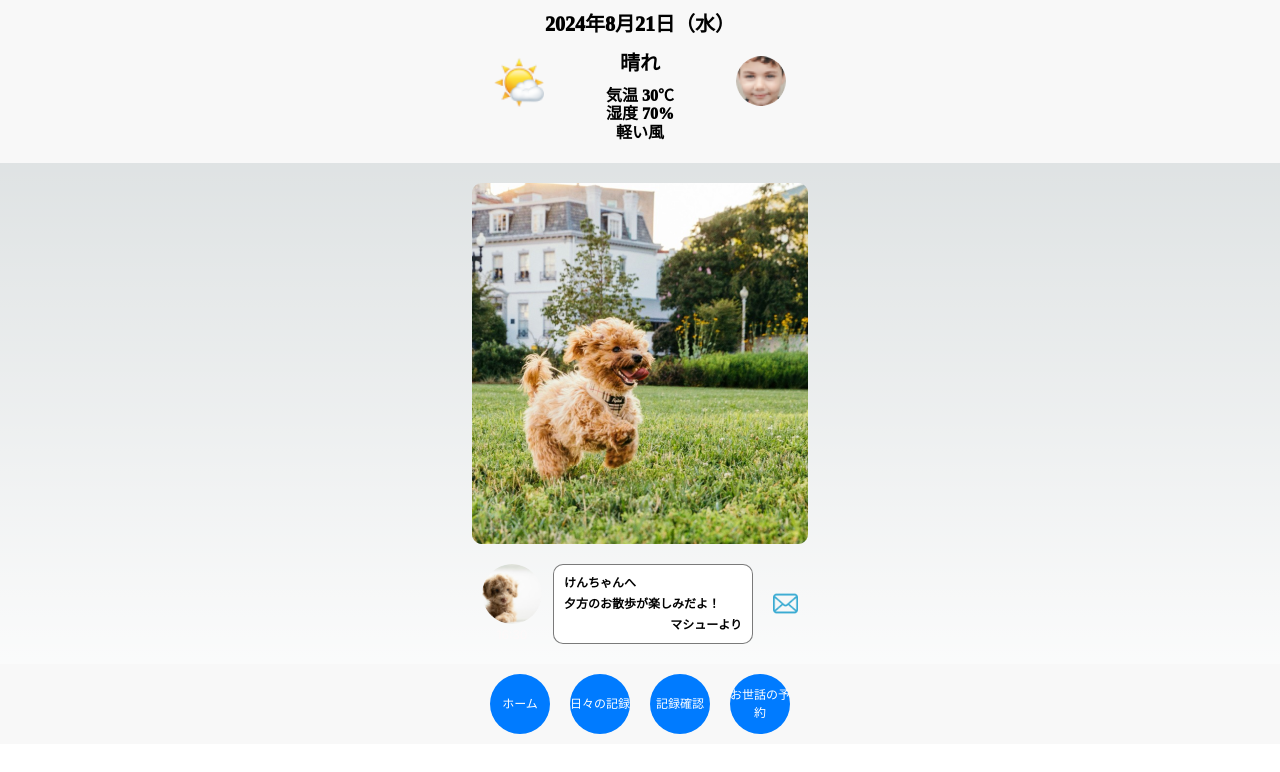
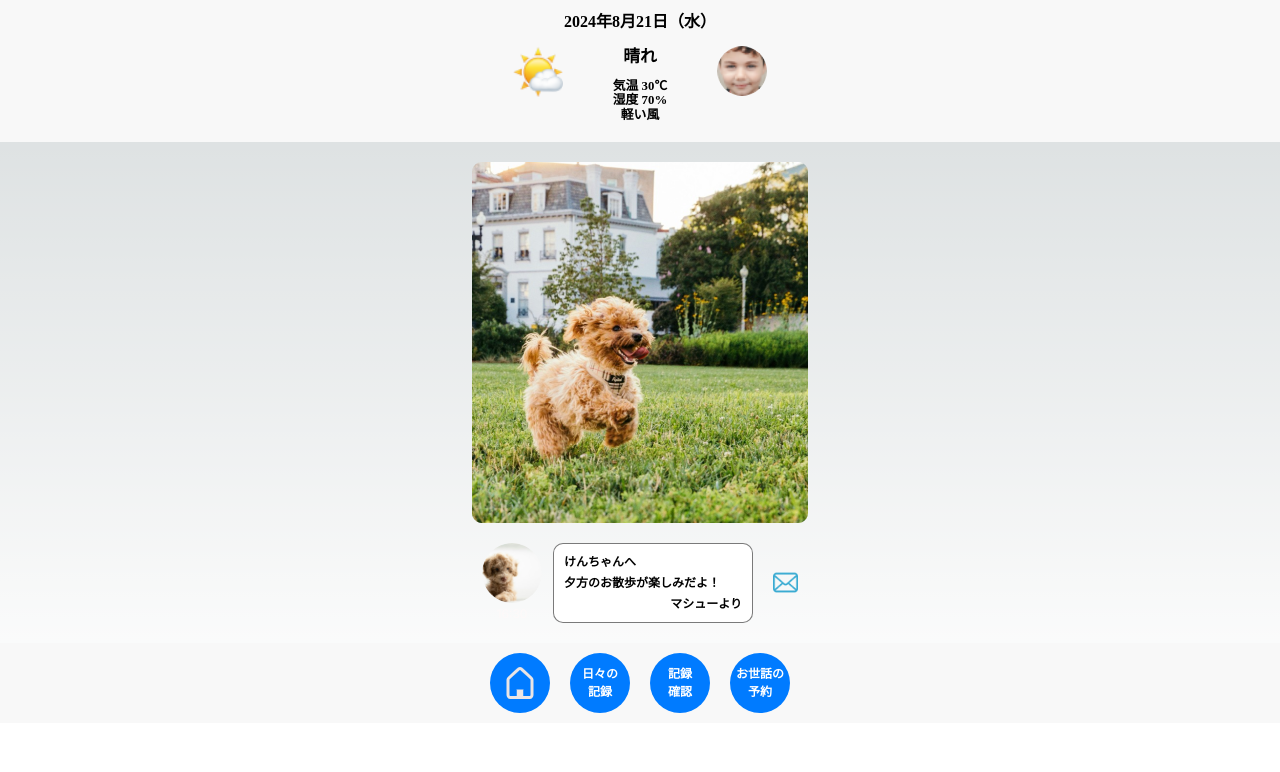
Before and after one commit to jasminetech0/Tech0DodWalkAPP, a Next.js app in the folder app_wonderful_partners/frontend/: page /top in a window 1280 px wide. Shown: the top 772 px of the page. Built offline with nearby package versions, Linux system fonts and the light colour scheme.

Commit message:
TOPページのフッダーを調整しました：ホームだけアイコンに／文字の太字と折り返し

```diff
--- a/app_wonderful_partners/frontend/src/app/components/Footer.js
+++ b/app_wonderful_partners/frontend/src/app/components/Footer.js
@@ -7,10 +7,16 @@ const Footer = () => {
   return (
     <footer>
       <div className={styles['footer-buttons']}>
-        <button className={styles['footer-button']}>ホーム</button>
-        <button className={styles['footer-button']}>日々の記録</button>
-        <button className={styles['footer-button']}>記録確認</button>
-        <button className={styles['footer-button']}>お世話の予約</button>
+        <button className={styles['footer-button']}>
+          <img
+            src="/home-button.png"
+            alt="ホーム"
+            className={styles['footer-icon']}
+          />
+        </button>
+        <button className={styles['footer-button']}>日々の<br />記録</button>
+        <button className={styles['footer-button']}>記録<br />確認</button>
+        <button className={styles['footer-button']}>お世話の<br />予約</button>
       </div>
     </footer>
   );
--- a/app_wonderful_partners/frontend/src/app/components/Footer.module.css
+++ b/app_wonderful_partners/frontend/src/app/components/Footer.module.css
@@ -7,6 +7,8 @@
   }
 
   .footer-button {
+    font-family: 'Roboto', sans-serif; /* Robotoフォントを適用 */
+    font-size: 1rem; /* フォントサイズを設定 */
     width: 60px;
     height: 60px;
     border-radius: 50%;
@@ -18,6 +20,10 @@
     justify-content: center;
     font-size: 12px;
     cursor: pointer;
+    text-align: center; /* テキストを中央に揃える */
+    white-space: normal; /* テキストを折り返す */
+    word-break: break-word; /* 単語を途中で改行 */
+    font-weight: bold; /* 太文字にする */
   }
 
   .footer-button:hover {
--- a/app_wonderful_partners/frontend/src/app/components/Header.module.css
+++ b/app_wonderful_partners/frontend/src/app/components/Header.module.css
@@ -7,7 +7,7 @@
   align-items: center; /* 子要素を垂直方向に中央揃え */
   padding: 1%; /* 上下左右に余白を追加 */
   background-color: #f8f8f8; /* 背景色を設定（任意） */
-  font: 1000 1.0rem/1rem Roboto Flex; /* Figmaより */
+  font: 700 0.8rem/1rem Roboto Flex; /* Figmaより */
   text-align: center; /* 文字を中央揃え */
   line-height: 1.15; /* 全体の行間を広げる */
 }
@@ -23,12 +23,12 @@
 
 /* 1行目のテキストスタイル */
 .firstLine {
-  font-size: 1.25rem; /* 文字サイズを大きく */
+  font-size: 1.0rem; /* 文字サイズを大きく */
 }
 
 /* 2行目のスタイル（1行目と2行目の間を広げる） */
 .secondLine {
-  font-size: 1.25rem; /* 文字サイズを大きく */
+  font-size: 1.05rem; /* 文字サイズを大きく */
   margin-top: 1rem; /* 1行目と2行目の間に余白を追加 */
 }
 
```
Also changed, not shown: app_wonderful_partners/frontend/public/home-button.png (added).
